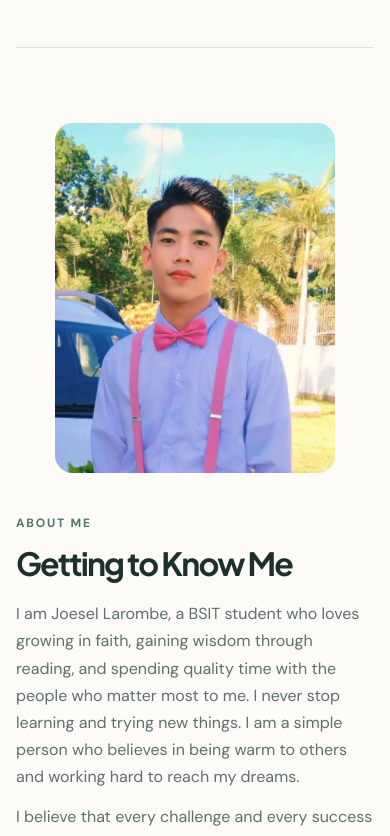
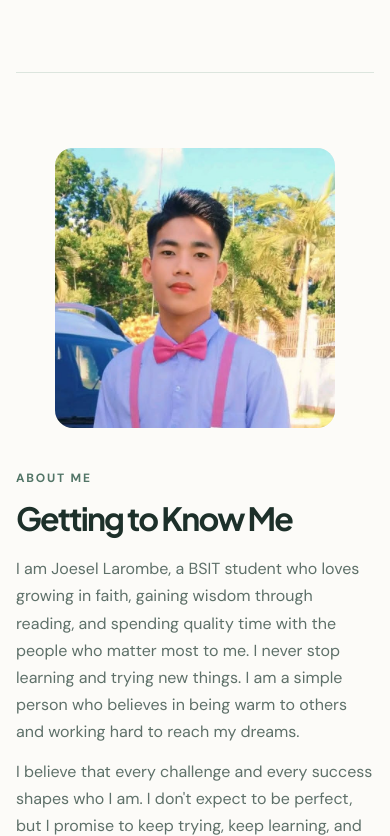
Before and after one commit to josh200411700/LAROMBE-Project-1, a plain HTML site: page index.html in a window 390 px wide. Shown: the part 1164-2000 px from the top of the page. Drawn offline with Linux system fonts and the light colour scheme.

Commit message:
improve image scaling across screen sizes

```diff
--- a/index.html
+++ b/index.html
@@ -41,7 +41,7 @@
     <div class="home-container">
 
         <div class="home-image">
-            <img class="profile-portrait" src="assets/profile.jpg" alt="Joesel Larombe">
+            <img class="profile-portrait" src="assets/profile.jpg" alt="Joesel Larombe" fetchpriority="high" decoding="async">
         </div>
 
         <div class="home-content">
@@ -71,7 +71,7 @@
     <div class="about-container">
 
         <div class="about-image">
-           <img class="profile-portrait about-portrait" src="assets/profile.jpg" alt="Joesel Larombe">
+           <img class="profile-portrait about-portrait" src="assets/profile.jpg" alt="Joesel Larombe" loading="lazy" decoding="async">
           </div>
 
         <div class="about-content">
--- a/style.css
+++ b/style.css
@@ -247,11 +247,14 @@ section {
 
 .home-image {
     order: 2;
+    width: 100%;
 }
 
 .profile-portrait {
     width: min(390px, 100%);
+    max-width: 100%;
     aspect-ratio: 0.88;
+    height: auto;
     margin-inline: auto;
     display: block;
     border-radius: 220px 220px 18px 18px;
@@ -354,7 +357,7 @@ section {
 }
 
 .about-portrait {
-    max-width: 340px;
+    width: min(340px, 100%);
     aspect-ratio: 1;
     border-radius: 18px;
     object-position: center 18%;
@@ -707,8 +710,7 @@ footer {
     }
 
     .profile-portrait {
-        max-width: 330px;
-        height: 390px;
+        width: min(330px, 100%);
     }
 
     .home-content h1 {
@@ -724,7 +726,7 @@ footer {
     }
 
     .about-portrait {
-        max-width: 280px;
+        width: min(280px, 100%);
     }
 
     #skills,
@@ -783,10 +785,6 @@ footer {
         grid-template-columns: 1fr;
     }
 
-    .profile-portrait {
-        height: 350px;
-    }
-
     .social-links {
         flex-direction: column;
     }
```
